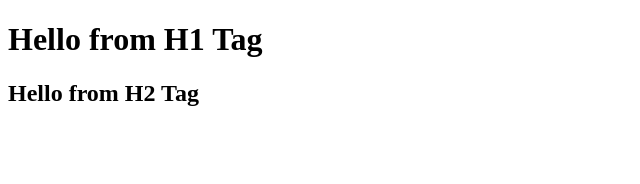
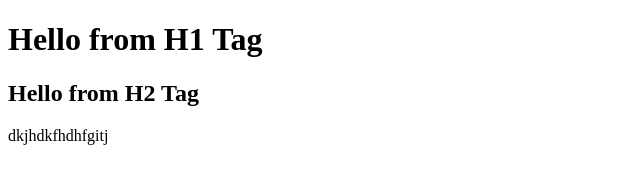
Before and after one commit to RajeshCodingBlck/Git_DemoClass, a plain HTML site: page index.html in a window 1280 px wide. Shown: the whole page, without its empty margins (0-640 px from the left). Drawn offline with Linux system fonts and the light colour scheme.

Commit message:
Kar diya commit aase hi

```diff
--- a/index.html
+++ b/index.html
@@ -8,5 +8,7 @@
 <body>
     <h1>Hello from H1 Tag</h1>
     <h2>Hello from H2 Tag</h2>
+dkjhdkfhdhfgitj
+
 </body>
 </html>
```
